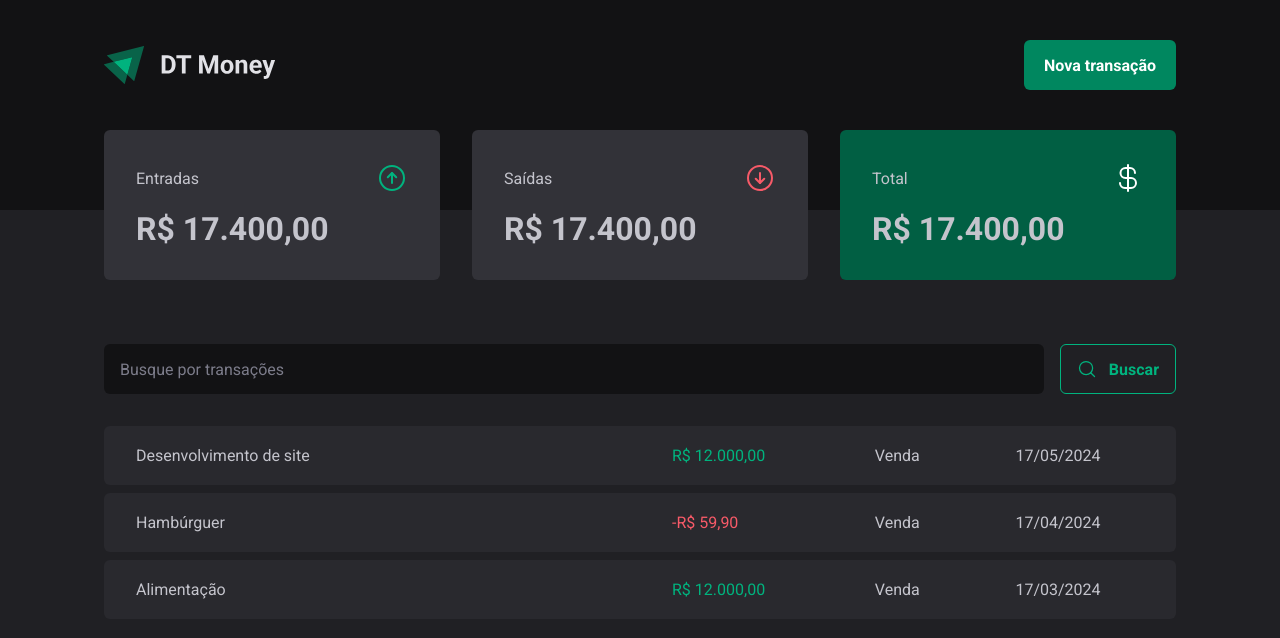
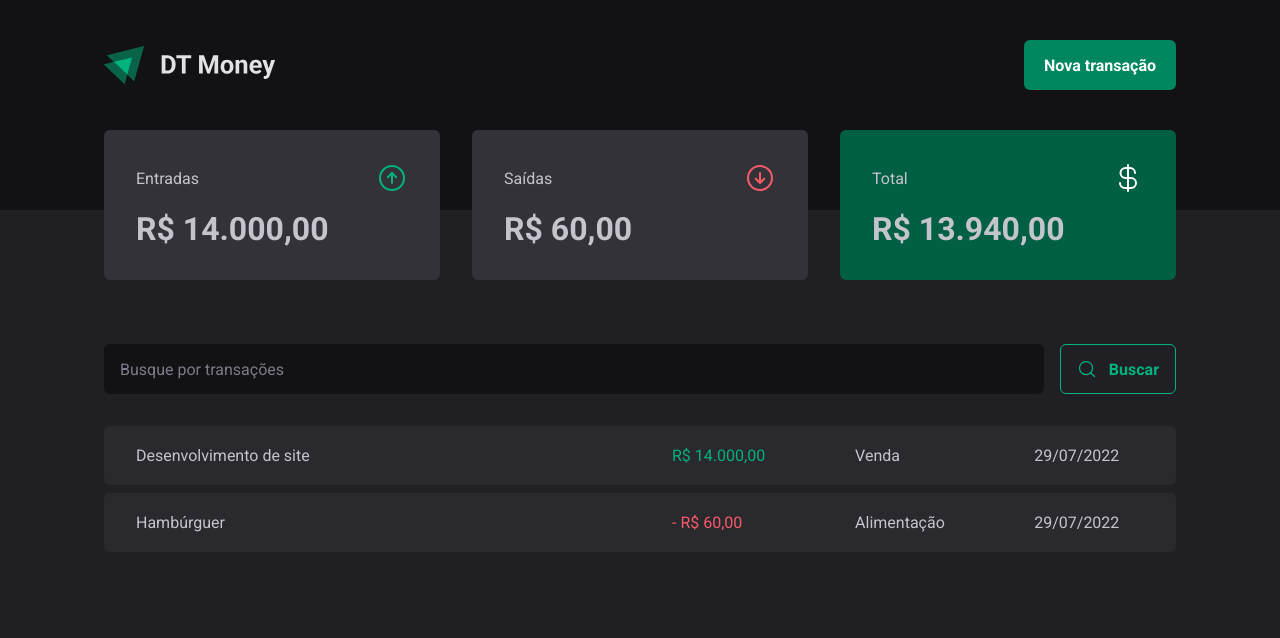
Before and after one commit to marcosviniciusjau/dt-money, a React (Vite) app: page / in a window 1280 px wide. Shown: the top 638 px of the page. Built offline with nearby package versions, Linux system fonts and the light colour scheme; data requests are answered from the project's data file.

Commit message:
using json server api and calculate the totals

```diff
--- a/package.json
+++ b/package.json
@@ -5,6 +5,7 @@
   "type": "module",
   "scripts": {
     "dev": "vite",
+    "dev:server": "json-server server.json 500",
     "build": "tsc && vite build",
     "lint": "eslint . --ext ts,tsx --report-unused-disable-directives --max-warnings 0",
     "preview": "vite preview"
@@ -27,6 +28,7 @@
     "eslint": "^8.57.0",
     "eslint-plugin-react-hooks": "^4.6.0",
     "eslint-plugin-react-refresh": "^0.4.6",
+    "json-server": "^1.0.0-beta.0",
     "typescript": "^5.2.2",
     "vite": "^5.2.0"
   }
--- /dev/null
+++ b/server.json
@@ -0,0 +1,20 @@
+{
+    "transactions": [
+      {
+        "id": 1,
+        "description": "Desenvolvimento de site",
+        "type": "income",
+        "category": "Venda",
+        "price": 14000,
+        "createdAt": "2022-07-29T19:36:44.505Z"
+      },
+      {
+        "id": 2,
+        "description": "Hambúrguer",
+        "type": "outcome",
+        "category": "Alimentação",
+        "price": 60,
+        "createdAt": "2022-07-29T19:30:44.505Z"
+      }
+    ]
+  }
--- a/src/App.tsx
+++ b/src/App.tsx
@@ -2,12 +2,15 @@
 import { defaultTheme } from "./styles/themes/default";
 import { GlobalStyle } from "./styles/global";
 import { Transactions } from "./pages/Transactions";
+import { TransactionsProvider } from "./contexts/TransactionsContext";
 
 export function App() {
   return (
     <ThemeProvider theme={defaultTheme}>
       <GlobalStyle />
-    <Transactions />
-  </ThemeProvider>
-  )
+      <TransactionsProvider>
+        <Transactions />
+      </TransactionsProvider>
+    </ThemeProvider>
+  );
 }
--- a/src/components/Summary/index.tsx
+++ b/src/components/Summary/index.tsx
@@ -1,32 +1,37 @@
 import { ArrowCircleDown, ArrowCircleUp, CurrencyDollar } from "phosphor-react";
 import { SummaryCard, SummaryContainer } from "./styles";
 
+import { priceFormatter } from "../../utils/formatter";
+import { useSummary } from "../../hooks/useSummary";
+
 export function Summary() {
+  const summary = useSummary()
+
   return (
     <SummaryContainer>
       <SummaryCard>
         <header>
           <span>Entradas</span>
-                   <ArrowCircleUp size={32} color="#00b37e"/>
+          <ArrowCircleUp size={32} color="#00b37e" />
         </header>
-                <strong>R$ 17.400,00</strong>
+        <strong>{priceFormatter.format(summary.income)}</strong>
       </SummaryCard>
 
       <SummaryCard>
         <header>
           <span>Saídas</span>
-                   <ArrowCircleDown size={32} color="#f75a68"/>
+          <ArrowCircleDown size={32} color="#f75a68" />
         </header>
-                <strong>R$ 17.400,00</strong>
+        <strong>{priceFormatter.format(summary.outcome)}</strong>
       </SummaryCard>
 
       <SummaryCard variant="green">
         <header>
           <span>Total</span>
-                   <CurrencyDollar size={32} color="#fff"/>
+          <CurrencyDollar size={32} color="#fff" />
         </header>
-                <strong>R$ 17.400,00</strong>
+        <strong>{priceFormatter.format(summary.total)}</strong>
       </SummaryCard>
     </SummaryContainer>
-    )
+  );
 }
--- /dev/null
+++ b/src/contexts/TransactionsContext.tsx
@@ -0,0 +1,37 @@
+import { createContext, useEffect, useState } from "react";
+
+interface Transaction{
+    id: number
+    description: string
+    price: number
+    type: 'income' | 'outcome'
+    category: string
+    createdAt: string
+}
+
+interface TransactionContextType {
+    transactions: Transaction[]
+}
+interface TransactionProviderProps{
+    children: React.ReactNode
+}
+export const TransactionsContext = createContext({} as TransactionContextType)
+
+export function TransactionsProvider({ children}: TransactionProviderProps){
+    const [transactions, setTransactions] = useState<Transaction[]>([])
+
+    async function loadTransactions(){
+      const response= await fetch('http://localhost:3000/transactions')
+      const data = await response.json()
+      setTransactions(data)
+    }
+    useEffect(() => {
+      loadTransactions()
+    },[])
+
+    return(
+        <TransactionsContext.Provider value={{transactions}}>
+            {children}
+        </TransactionsContext.Provider>
+    )
+}
--- /dev/null
+++ b/src/hooks/useSummary.ts
@@ -0,0 +1,26 @@
+import { useContext } from "react";
+import { TransactionsContext } from "../contexts/TransactionsContext";
+
+export function useSummary() {
+    const { transactions } = useContext(TransactionsContext);
+
+    const summary = transactions.reduce(
+        (acc, transaction) => {
+          if (transaction.type === "income") {
+            acc.income += transaction.price;
+            acc.total += transaction.price;
+          } else {
+            acc.outcome += transaction.price;
+            acc.total -= transaction.price;
+          }
+          return acc;
+        },
+        {
+          income: 0,
+          outcome: 0,
+          total: 0,
+        }
+      )
+
+      return summary
+}
--- a/src/pages/Transactions/index.tsx
+++ b/src/pages/Transactions/index.tsx
@@ -1,51 +1,46 @@
-import {Header} from '../../components/Header'
-import { Summary } from '../../components/Summary'
-import { SearchForm } from './components/SearchForm'
-import { PriceHighlight, TransactionsContainer, TransactionsTable } from './styles'
+import { useContext } from "react";
+import { Header } from "../../components/Header";
+import { Summary } from "../../components/Summary";
+import { SearchForm } from "./components/SearchForm";
+import {
+  PriceHighlight,
+  TransactionsContainer,
+  TransactionsTable,
+} from "./styles";
+import { TransactionsContext } from "../../contexts/TransactionsContext";
+import { dateFormatter, priceFormatter } from "../../utils/formatter";
+
 export function Transactions() {
+  const { transactions } = useContext(TransactionsContext);
   return (
     <div>
       <Header />
       <Summary />
       <TransactionsContainer>
-             <SearchForm/>
+        <SearchForm />
 
         <TransactionsTable>
           <tbody>
-                 <tr>
-                    <td width="50%">Desenvolvimento de site</td>
+            {transactions.map((transaction) => {
+              return (
+                <tr key={transaction.id}>
+                  <td width="50%">{transaction.description}</td>
                   <td>
-                      <PriceHighlight variant="income">
-                        R$ 12.000,00
+                    <PriceHighlight variant={transaction.type}>
+                      {
+                        transaction.type === 'outcome' && '- '
+                      }
+                      {priceFormatter.format(transaction.price)}
                     </PriceHighlight>
                   </td>
-                    <td>Venda</td>
-                    <td>17/05/2024</td>
+                  <td>{transaction.category}</td>
+                  <td>{dateFormatter.format(new Date(transaction.createdAt))}</td>
                 </tr>
-                 <tr>
-                 <td width="50%">Hambúrguer</td>
-                 <td>
-                      <PriceHighlight variant="outcome">
-                        -R$ 59,90
-                      </PriceHighlight>
-                    </td>
-                    <td>Venda</td>
-                    <td>17/04/2024</td>
-                 </tr>
-                 <tr>
-                 <td width="50%">Alimentação</td>
-                 <td>
-                      <PriceHighlight variant="income">
-                        R$ 12.000,00
-                      </PriceHighlight>
-                    </td>
-                    <td>Venda</td>
-                    <td>17/03/2024</td>
-                 </tr>
+              );
+            })}
           </tbody>
         </TransactionsTable>
       </TransactionsContainer>
-
     </div>
-    )
+  );
 }
--- /dev/null
+++ b/src/utils/formatter.ts
@@ -0,0 +1,6 @@
+export const dateFormatter = new Intl.DateTimeFormat('pt-BR')
+
+export const priceFormatter = new Intl.NumberFormat('pt-BR', {
+    style: 'currency',
+    currency: 'BRL'
+})
```
Also changed, not shown: 1 other file (tests, documents, lock files or other folders). Lines whose indentation alone changed are shown as unchanged.
